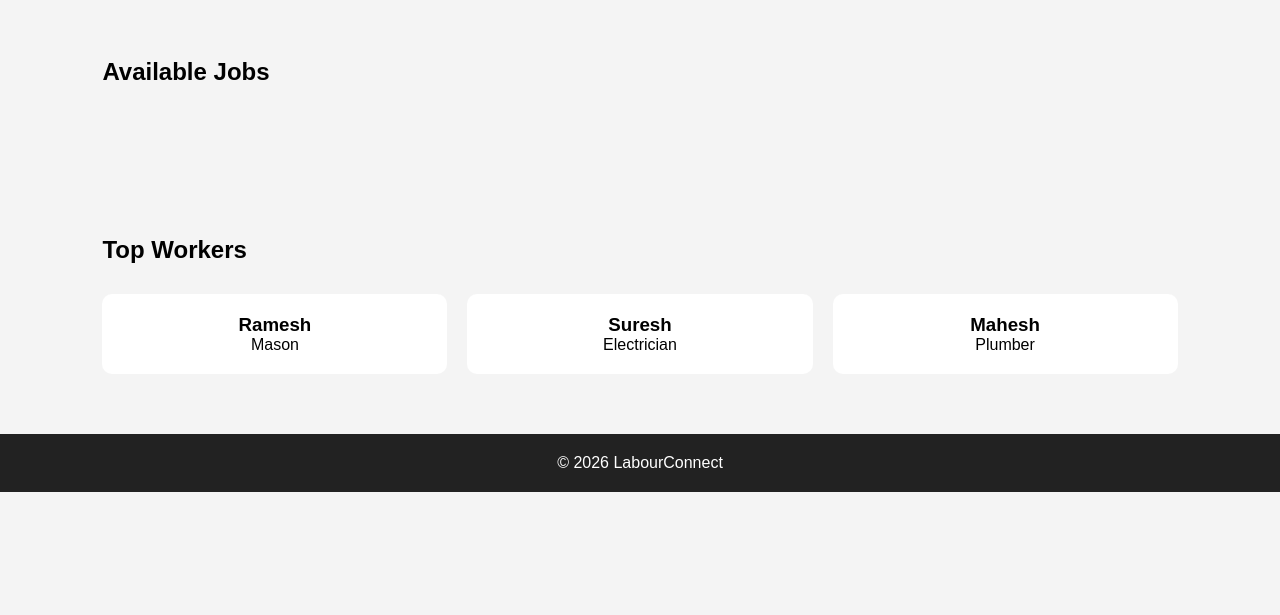
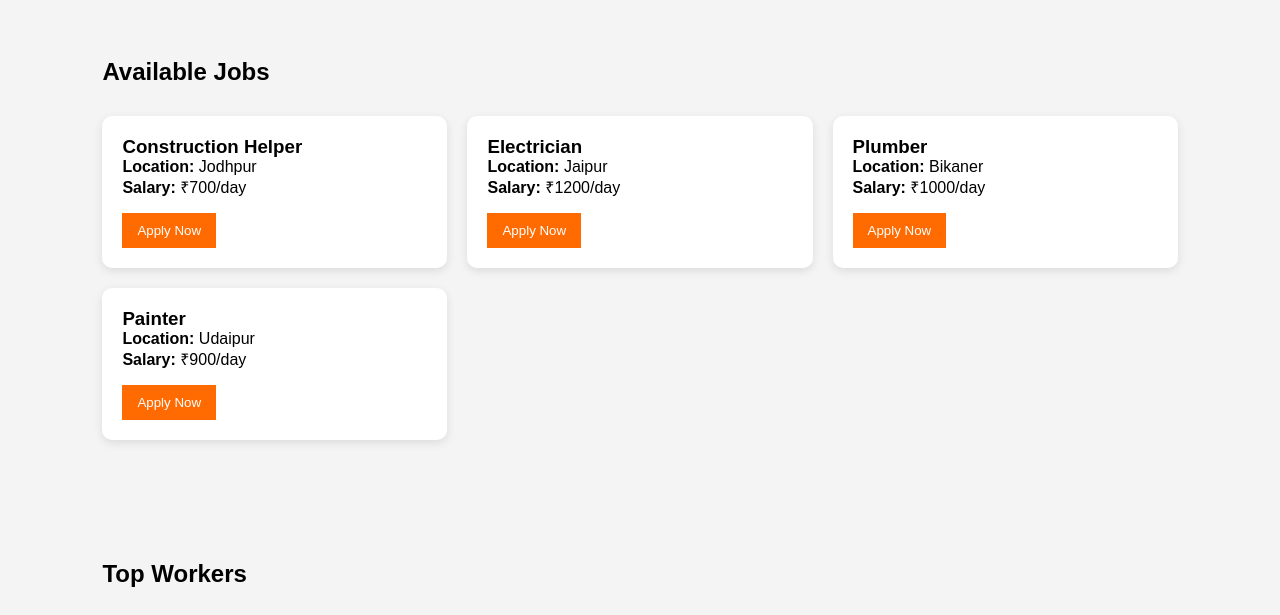
Before and after one commit to Surya01-cmd/LabourConnect, a plain HTML site: page index.html in a window 1280 px wide. Shown: the part 700-1315 px from the top of the page. Before the commit the page ends 1192 px from the top, so only its background shows below. Drawn offline with Linux system fonts and the light colour scheme.

Commit message:
Fix HTML structure and update script source

```diff
--- a/index.html
+++ b/index.html
@@ -61,7 +61,7 @@
     <p>© 2026 LabourConnect</p>
 </footer>
 
-<script src="script.js"></script>
+<script src="scripts/script.js"></script>
 
 </body>
 </html>
```
